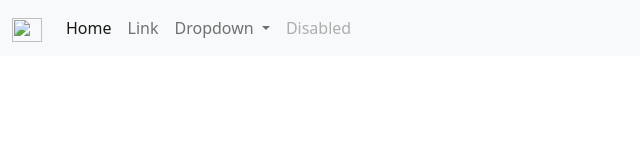
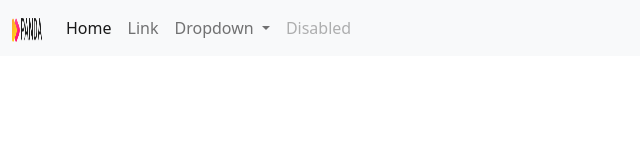
Before and after one commit to jakiruli/panda-commerce-bootstrap, a plain HTML site: page index.html in a window 1280 px wide. Shown: the full height of the page, 0-640 px from the left. Drawn offline with nearby package versions, Linux system fonts and the light colour scheme.

Commit message:
images add

```diff
--- a/index.html
+++ b/index.html
@@ -14,7 +14,7 @@
      <header>
         <nav class="navbar navbar-expand-lg navbar-light bg-light">
             <div class="container-fluid">
-              <a class="navbar-brand" href="#"> <img src="" alt="" width="30" height="24">
+              <a class="navbar-brand" href="#"> <img src="images/logo.png" alt="" width="30" height="24">
             </a>
               <button class="navbar-toggler" type="button" data-bs-toggle="collapse" data-bs-target="#navbarSupportedContent" aria-controls="navbarSupportedContent" aria-expanded="false" aria-label="Toggle navigation">
                 <span class="navbar-toggler-icon"></span>
```
Also changed, not shown: images/bags/bag-2.png (renamed from panda-commerce-master/images/bags/bag-2.png), images/banner-images/headphone.png (renamed from panda-commerce-master/images/banner-images/headphone.png), images/banner-images/tv.png (renamed from panda-commerce-master/images/banner-images/tv.png), images/banner-images/xbox.png (renamed from panda-commerce-master/images/banner-images/xbox.png), images/categories/bag.png (renamed from panda-commerce-master/images/categories/bag.png), images/categories/shoes.png (renamed from panda-commerce-master/images/categories/shoes.png), images/categories/watch.png (renamed from panda-commerce-master/images/categories/watch.png), images/logo.png (renamed from panda-commerce-master/images/logo.png), images/shoes/shoe-1.png (renamed from panda-commerce-master/images/shoes/shoe-1.png), images/shoes/shoe-2.png (added), images/shoes/shoe-3.png (renamed from panda-commerce-master/images/shoes/shoe-3.png), 5 other files.
